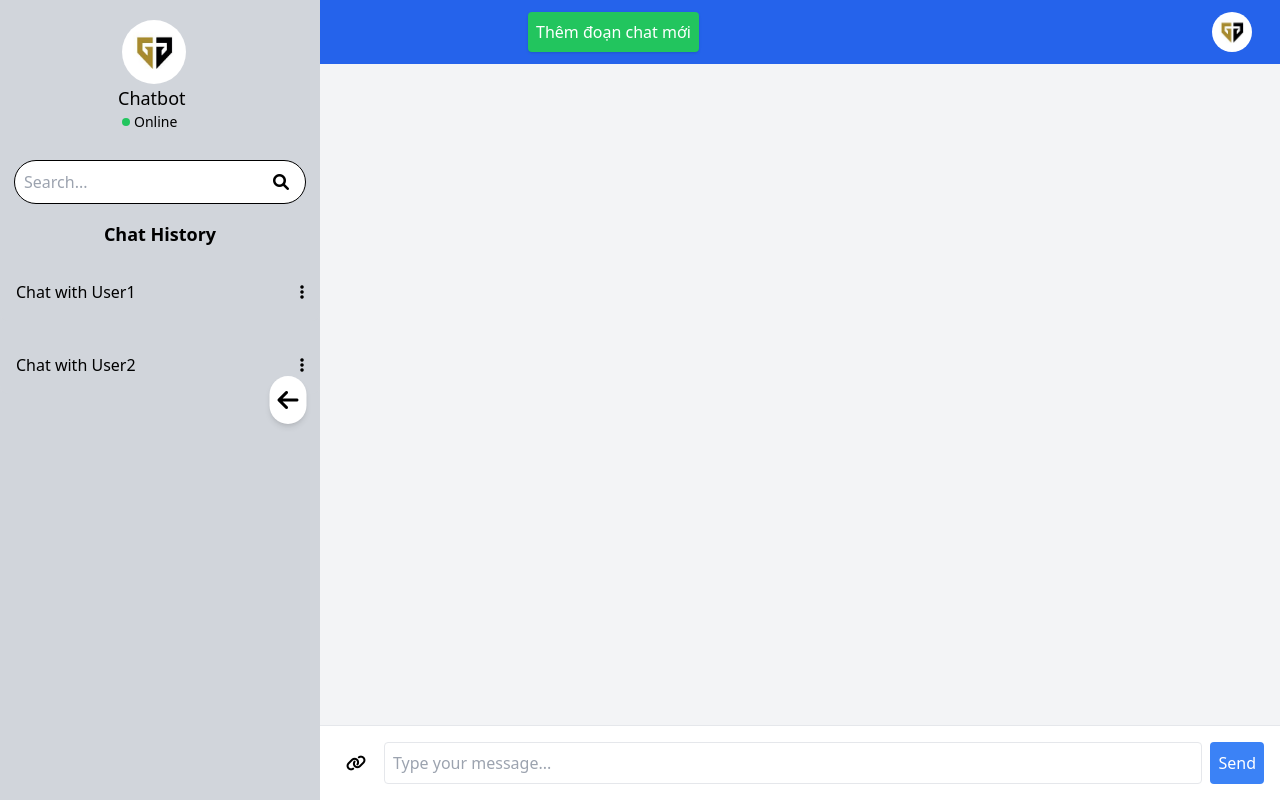
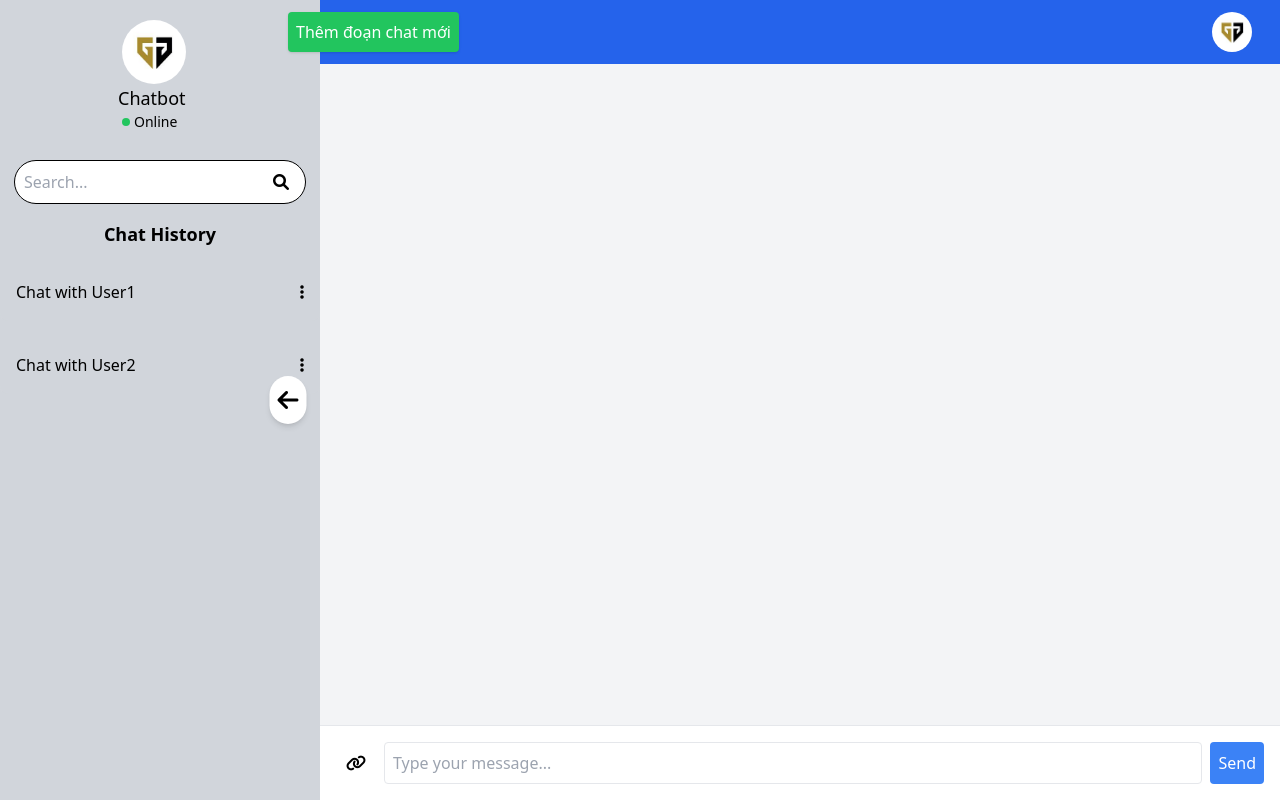
Before and after one commit to NguyenPhucTrong/Capstone-FE, an Angular app: page / in a window 1280 px wide. Built offline with nearby package versions, Linux system fonts and the light colour scheme.

Commit message:
fix lỗi chat-history

```diff
--- a/src/app/pages/chat-bot-pages/chat-action/chat-action.component.html
+++ b/src/app/pages/chat-bot-pages/chat-action/chat-action.component.html
@@ -6,5 +6,6 @@
   </button>
   <input [(ngModel)]="userInput" (ngModelChange)="onUserInputChange($event)" type="text"
     class="flex-grow p-2 border rounded mr-2" placeholder="Type your message..." (keydown.enter)="onEnter($event)">
-  <button (click)="sendMessage.emit()" class="bg-blue-500 text-white p-2 rounded">Send</button>
+  <button (click)="sendMessage.emit()"
+    class="bg-blue-500 hover:bg-blue-300 hover:text-black text-white p-2 rounded">Send</button>
 </div>
--- a/src/app/pages/chat-bot-pages/chat-header/chat-header.component.html
+++ b/src/app/pages/chat-bot-pages/chat-header/chat-header.component.html
@@ -11,6 +11,6 @@
     </div>
   </div>
   <button (click)="addNewChat()"
-    class="bg-green-500 text-white p-2 rounded ml-4 hover:bg-white hover:text-black shadow absolute left-[20%] ">Thêm
+    class="bg-green-500 text-white p-2 rounded -ml-56 hover:bg-white hover:text-black shadow absolute left-[20%] ">Thêm
     đoạn chat mới </button>
 </div>
--- a/src/app/pages/silderbar/silderbar-history-chat/silderbar-history-chat.component.html
+++ b/src/app/pages/silderbar/silderbar-history-chat/silderbar-history-chat.component.html
@@ -6,7 +6,7 @@
     <div class="text-md font-medium" (click)="selectChat(chat)">{{ chat.summary }}</div>
     <div class="absolute top-2 right-2">
       <i class="fa fa-ellipsis-v mr-2 mt-3 cursor-pointer"></i>
-      <div *ngIf="chat.showOptions" class="absolute right-0 mt-2 w-48 bg-white border rounded shadow-lg">
+      <div *ngIf="chat.showOptions" class="absolute right-0 mt-2 w-48 bg-white border rounded shadow-lg z-10">
         <div class="p-2 cursor-pointer hover:bg-gray-200" (click)="renameChat(chat)">Rename</div>
         <div class="p-2 cursor-pointer hover:bg-gray-200" (click)="deleteChat(chat)">Delete</div>
       </div>
```
